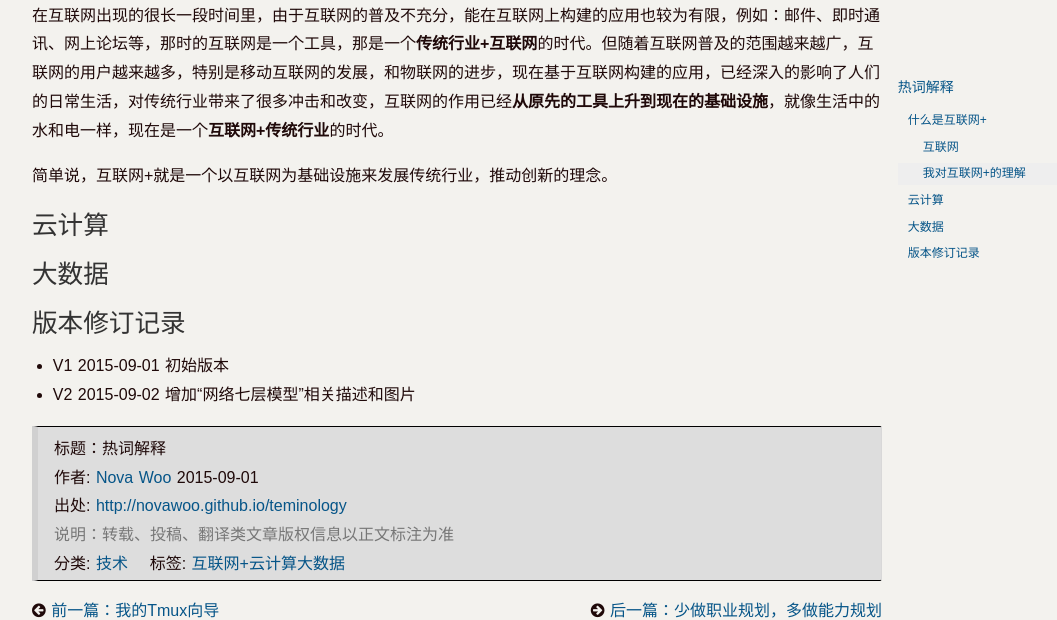
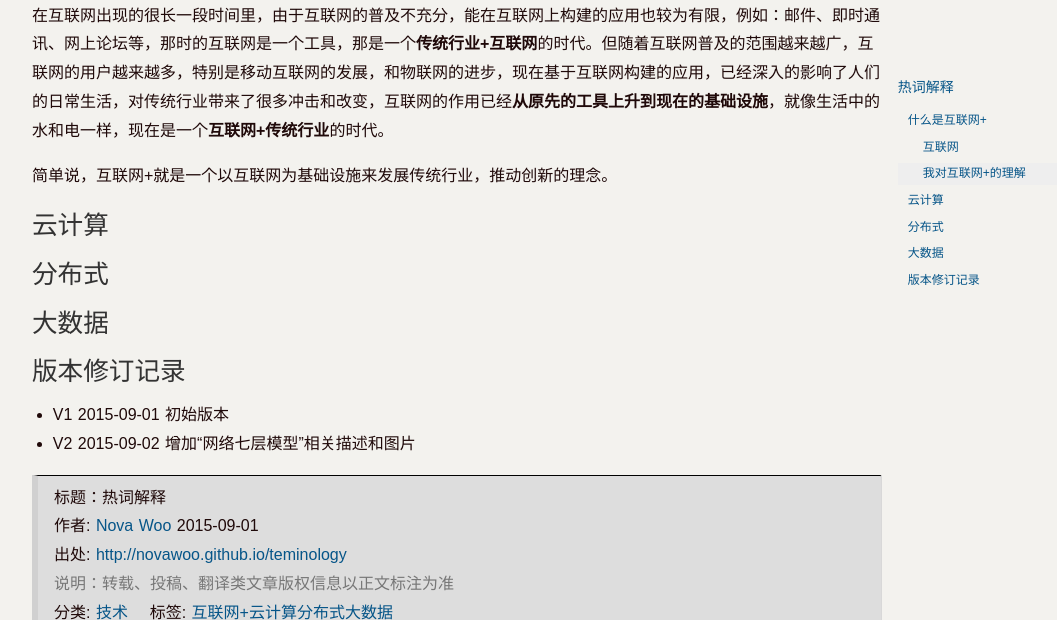
Before and after one commit to novawoo/novawoo.github.com, a Jekyll site: the page built from _posts/blog/2015-09-01-teminology.md, in a window 1280 px wide and 900 px high, scrolled down 2010 px, cut to the strip 0-620 px from the top of the window. Shown: the whole strip, without its empty margins (183-1240 px from the left). Built offline with Jekyll 4.4.1, drawn with Linux system fonts in a browser that asks for light colours; Markdown is read by kramdown in place of the engine named in the settings; a script that is not in the unit is left out; comment, search, counter and statistics services are not loaded.

Commit message:
modified:   _posts/blog/2015-09-01-teminology.md

```diff
--- a/_posts/blog/2015-09-01-teminology.md
+++ b/_posts/blog/2015-09-01-teminology.md
@@ -3,7 +3,7 @@ layout:     post
 title:      热词解释
 category:   技术
 description:    对工作中频繁出现热词的一些理解
-tags: [互联网+, 云计算, 大数据]
+tags: [互联网+, 云计算, 分布式, 大数据]
 ---
 
 在日常工作和学习中总是会遇到一些引用频率很高的概念，而且这些概念往往以一个名词的形式被呈现出来，由于会经常听到，所以我们感觉对这些词很熟，潜意识也“误导”我们说“你已经明白这个概念了”，其实并不是这样，所以我希望通过表达的方式来理解遇到的新的概念并将内容记录在此。
@@ -38,6 +38,9 @@ tags: [互联网+, 云计算, 大数据]
 ## 云计算
 
 
+## 分布式
+
+
 ## 大数据
 
 
```
